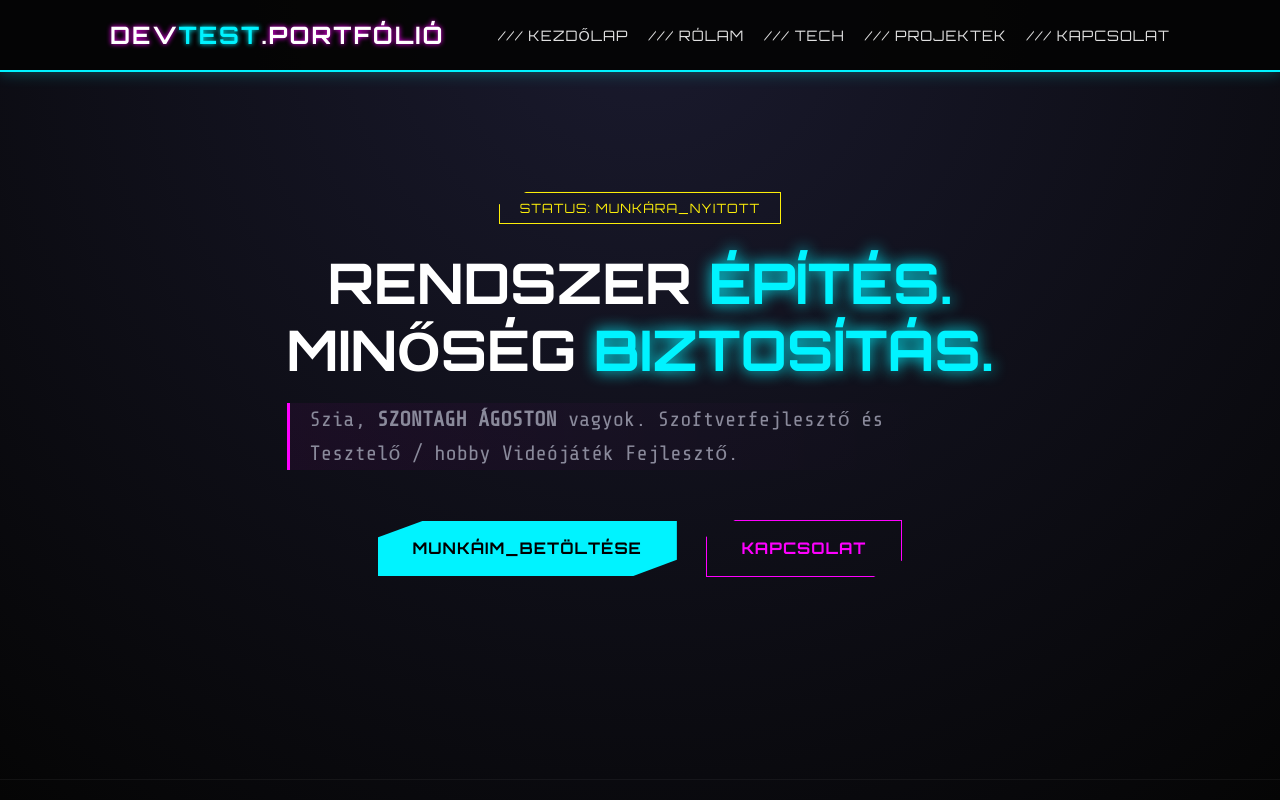
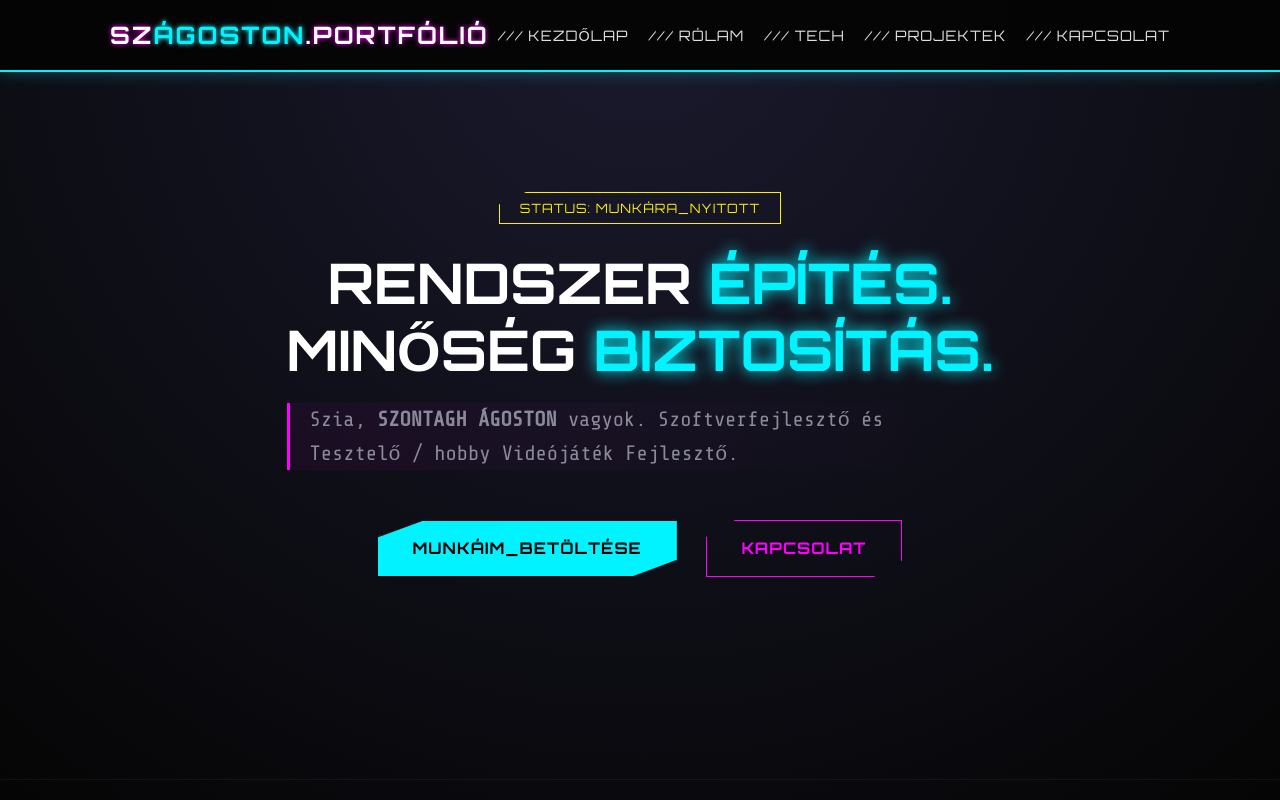
Before and after one commit to slepyyz/Portfolio, a plain HTML site: page index.html in a window 1280 px wide. Shown: the top 800 px of the page. Drawn offline with nearby package versions, Linux system fonts and the light colour scheme.

Commit message:
header nev atirva

```diff
--- a/index.html
+++ b/index.html
@@ -15,7 +15,7 @@
     <nav>
         <div class="tarolo nav-tartalom">
             <a href="#kezdooldal" class="logo">
-                Dev<span>Test</span>.Portfólió
+                Sz<span>Ágoston</span>.Portfólió
             </a>
             <div class="nav-linkek">
                 <a href="#kezdooldal">/// KEZDŐLAP</a>
```
